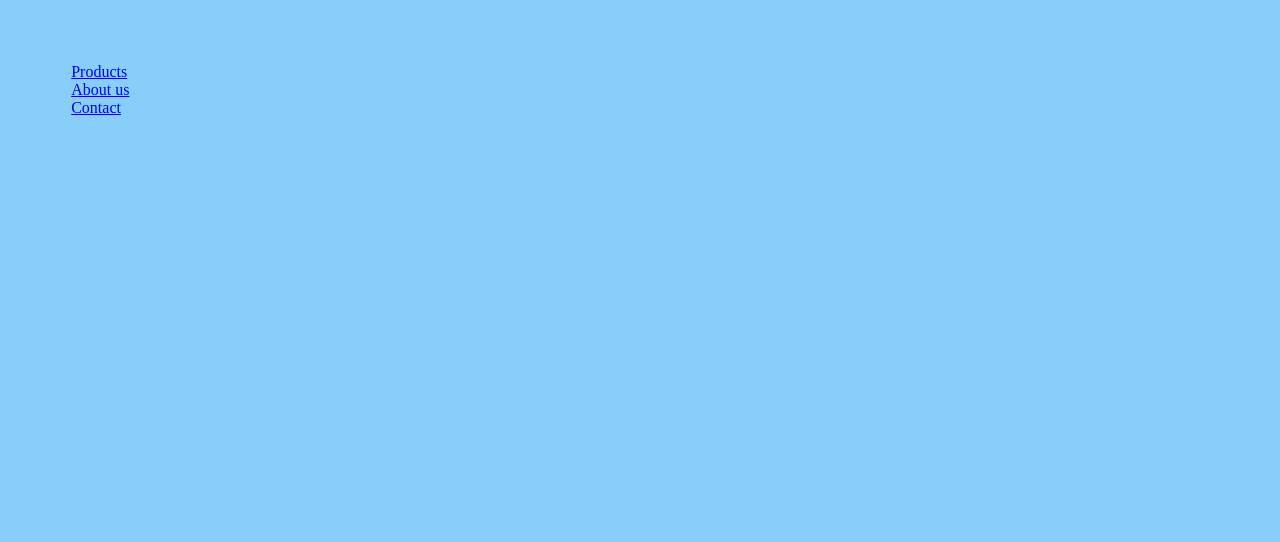
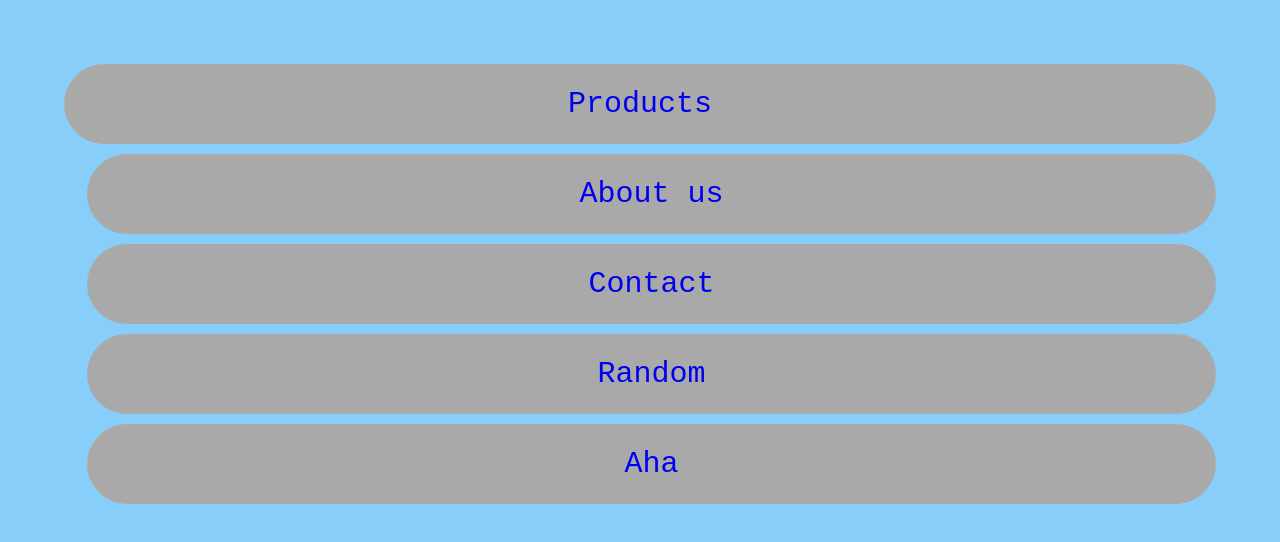
Before and after one commit to axell19/axel-sturesson-moment04, a plain HTML site: page Webbutveckling1/cv/uppgift flexbox/stretch.html in a window 1280 px wide. Drawn offline with Linux system fonts and the light colour scheme.

Commit message:
fortsättning

```diff
--- a/Webbutveckling1/cv/uppgift flexbox/stretch.html
+++ b/Webbutveckling1/cv/uppgift flexbox/stretch.html
@@ -8,6 +8,8 @@
         <div class="item"> <a href="#products"> Products </a></div>
         <div class="item"> <a href="#about"> About us </a></div>
         <div class="item"> <a href="#contact"> Contact </a></div>
+        <div class="item"> <a href="#random"> Random </a></div>
+        <div class="item"> <a href="#aha"> Aha </a></div>
     </div>
 </body>
 </html>
--- a/Webbutveckling1/cv/uppgift flexbox/style.css
+++ b/Webbutveckling1/cv/uppgift flexbox/style.css
@@ -1,4 +1,4 @@
-{
+*{
     margin: 0;
     padding: 0;
 }
@@ -11,3 +11,36 @@ body {
     display; flex;
     margin: 5%;
 }
+
+.container-2 {
+    margin: 5%;
+    width: auto;
+    height: 20px;
+    background-color: gold;
+}
+.item {
+    display: flex;
+    flex-grow: 1;
+    height: 80px;
+    margin-bottom: 10px;
+    justify-content: center;
+    align-items: center;
+    font-size: 30px;
+    font-family: monospace;
+    background-color: darkgrey;
+    border-radius: 100px;
+ }
+ a:link {
+     text-decoration: none;
+    }
+
+a:active {
+    text-decoration: underline;
+}
+
+a:hover {
+    color:red
+}
+.item + .item {
+    margin-left: 2%;
+}
```
